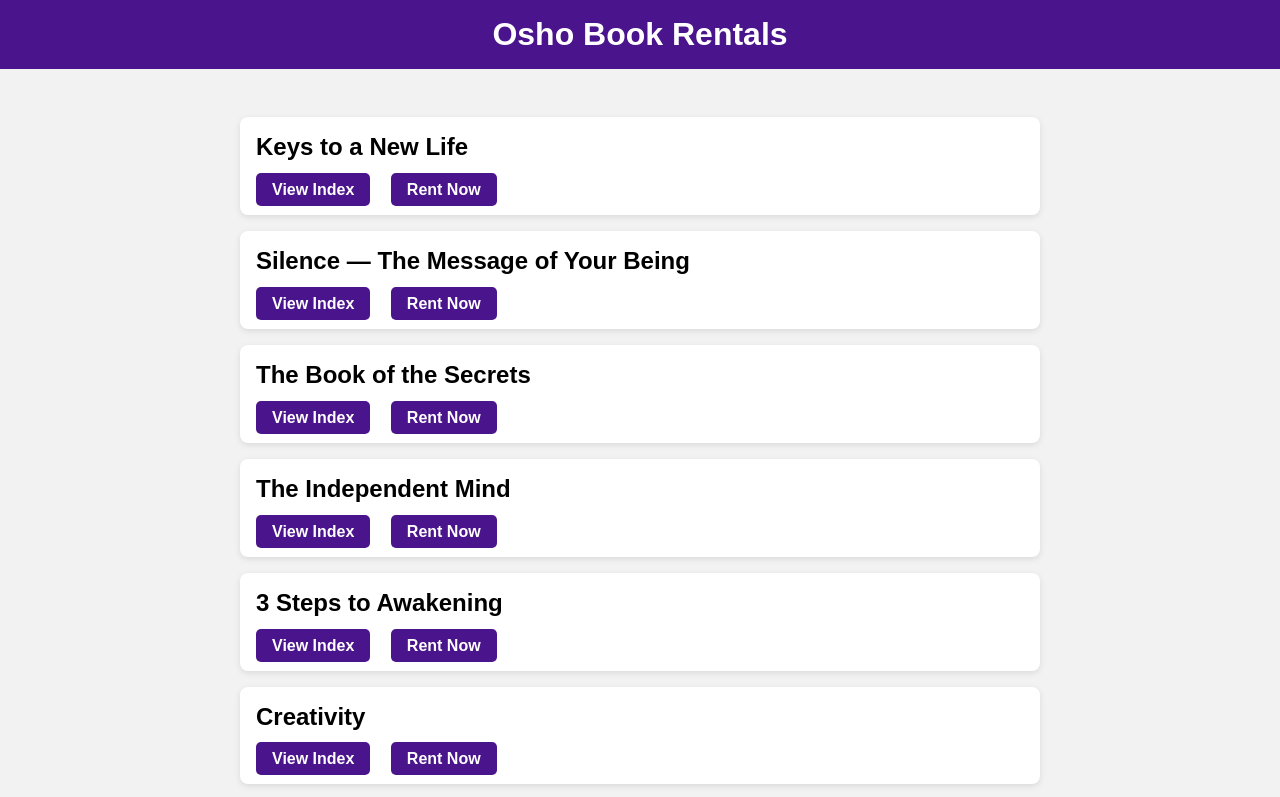
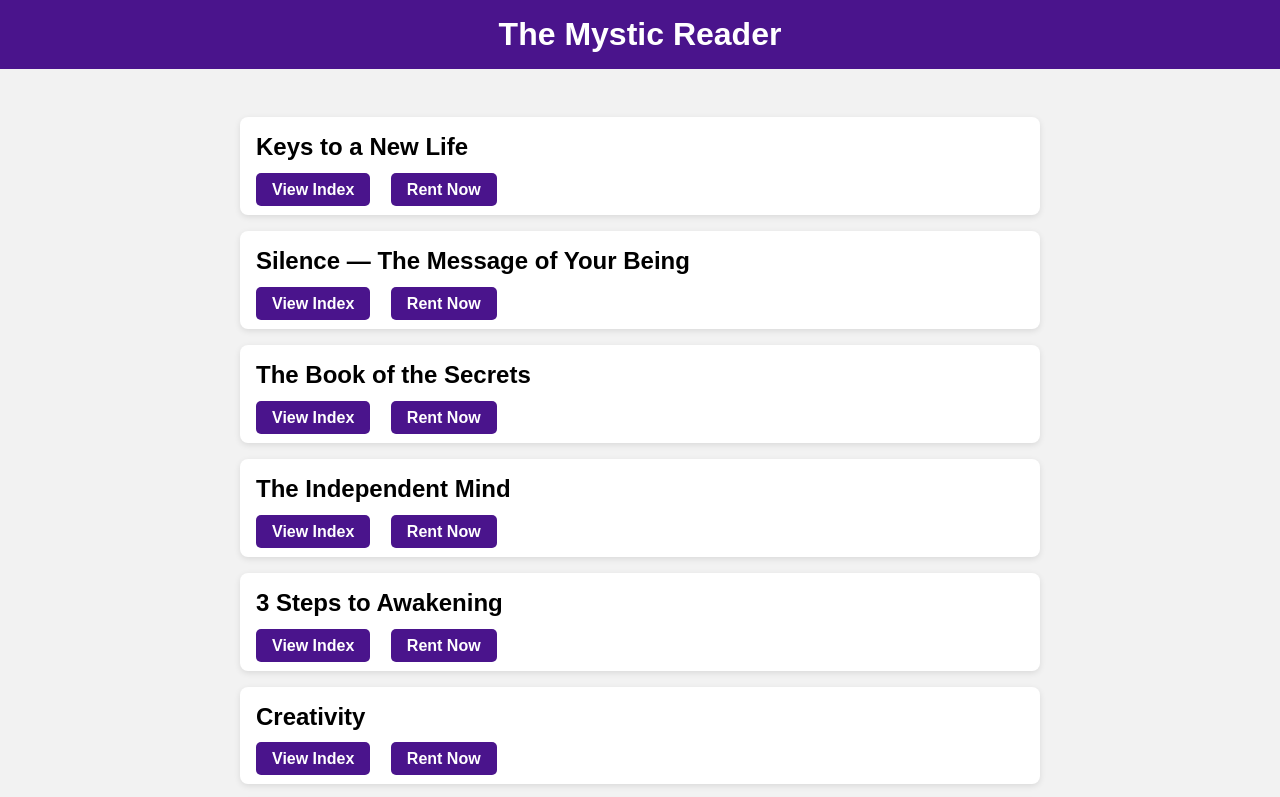
Before and after one commit to Ridhima-101/Osho, a plain HTML site: page index.html in a window 1280 px wide. Shown: the top 797 px of the page. Drawn offline with Linux system fonts and the light colour scheme.

Commit message:
Update index.html

```diff
--- a/index.html
+++ b/index.html
@@ -3,7 +3,8 @@
 <head>
   <meta charset="UTF-8" />
   <meta name="viewport" content="width=device-width, initial-scale=1.0" />
-  <title>Osho Book Rentals</title>
+  <title>The Mystic Reader</title>
+
   <style>
     body {
       font-family: Arial, sans-serif;
@@ -48,7 +49,8 @@
   </style>
 </head>
 <body>
-  <h1>Osho Book Rentals</h1>
+  <h1>The Mystic Reader</h1>
+
   <div class="container">
 
     <div class="book">
```
